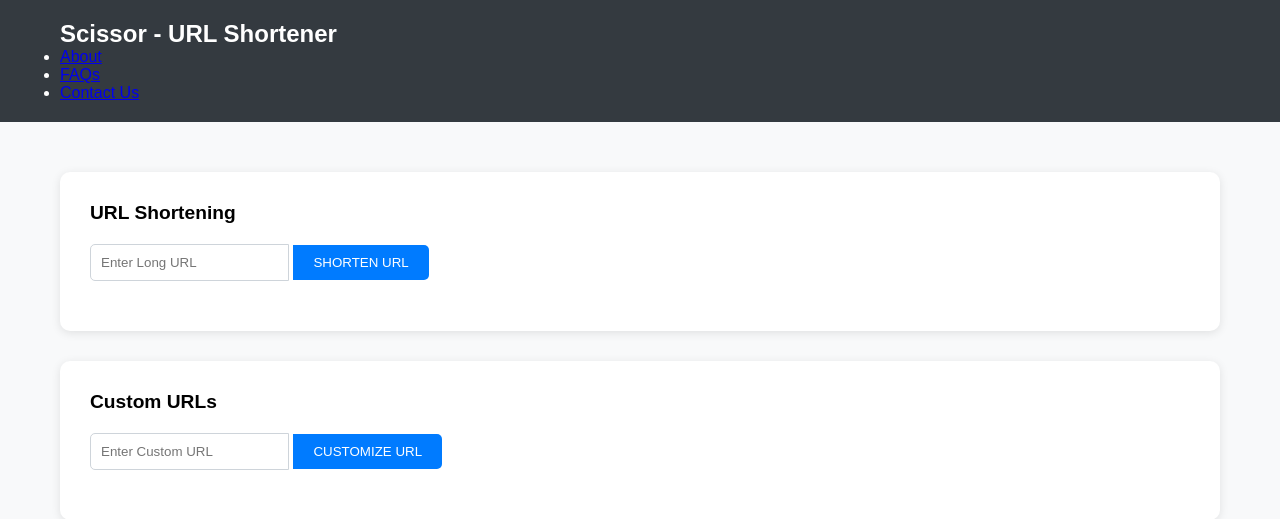
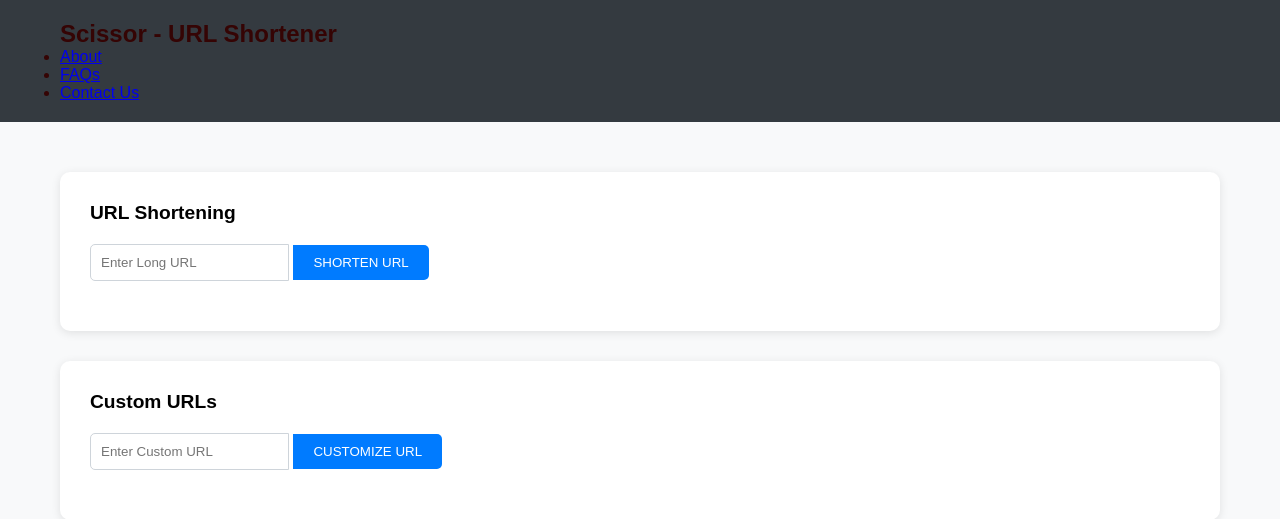
Before and after one commit to JAH-SHAMMAH/URL-SHORTENER, a FastAPI app: page / in a window 1280 px wide. Shown: the top 519 px of the page. Run offline with FastAPI, Linux system fonts and the light colour scheme.

Commit message:
new requirement

```diff
--- a/requirements.txt
+++ b/app/requirements.txt
@@ -9,16 +9,20 @@ email-validator==2.1.0.post1
 exceptiongroup==1.2.0
 fastapi==0.110.0
 greenlet==3.0.3
+gunicorn==21.2.0
 h11==0.14.0
 httpcore==1.0.4
 httptools==0.6.1
 httpx==0.27.0
 idna==3.6
+iniconfig==2.0.0
 itsdangerous==2.1.2
 Jinja2==3.1.3
 MarkupSafe==2.1.5
 orjson==3.9.15
+packaging==24.0
 pillow==10.2.0
+pluggy==1.4.0
 psycopg2==2.9.9
 pydantic==2.6.2
 pydantic-extra-types==2.5.0
@@ -26,6 +30,7 @@ pydantic-settings==2.2.1
 pydantic_core==2.16.3
 PyJWT==2.8.0
 pypng==0.20220715.0
+pytest==8.1.1
 python-dotenv==1.0.1
 python-multipart==0.0.9
 PyYAML==6.0.1
@@ -33,6 +38,7 @@ qrcode==7.4.2
 sniffio==1.3.1
 SQLAlchemy==2.0.27
 starlette==0.36.3
+tomli==2.0.1
 typing_extensions==4.10.0
 ujson==5.9.0
 uvicorn==0.27.1
--- a/app/static/scissor/css/main.css
+++ b/app/static/scissor/css/main.css
@@ -1,4 +1,4 @@
-/* Reset default margin and padding */
+
 * {
     margin: 0;
     padding: 0;
@@ -7,7 +7,6 @@
 
 
 
-  /* Global styles */
   body {
     font-family: Arial, sans-serif;
     background-color: #f8f9fa;
@@ -19,10 +18,9 @@
     padding: 0 20px;
   }
 
-  /* Header styles */
   .header {
     background-color: #343a40;
-    color: #fff;
+    color: #350404;
     padding: 20px 0;
   }
 
@@ -30,7 +28,6 @@
     font-size: 1.5rem;
   }
 
-  /* Main styles */
   .main {
     padding: 50px 0;
   }
@@ -78,7 +75,7 @@
     font-weight: bold;
   }
 
-  /* Footer styles */
+
   .footer {
     background-color: #343a40;
     color: #fff;
@@ -89,3 +86,7 @@
   .footer p {
     font-size: 0.9rem;
   }
+
+  .contain{
+    color: red;
+  }
```
Also changed, not shown: 1 other file.
